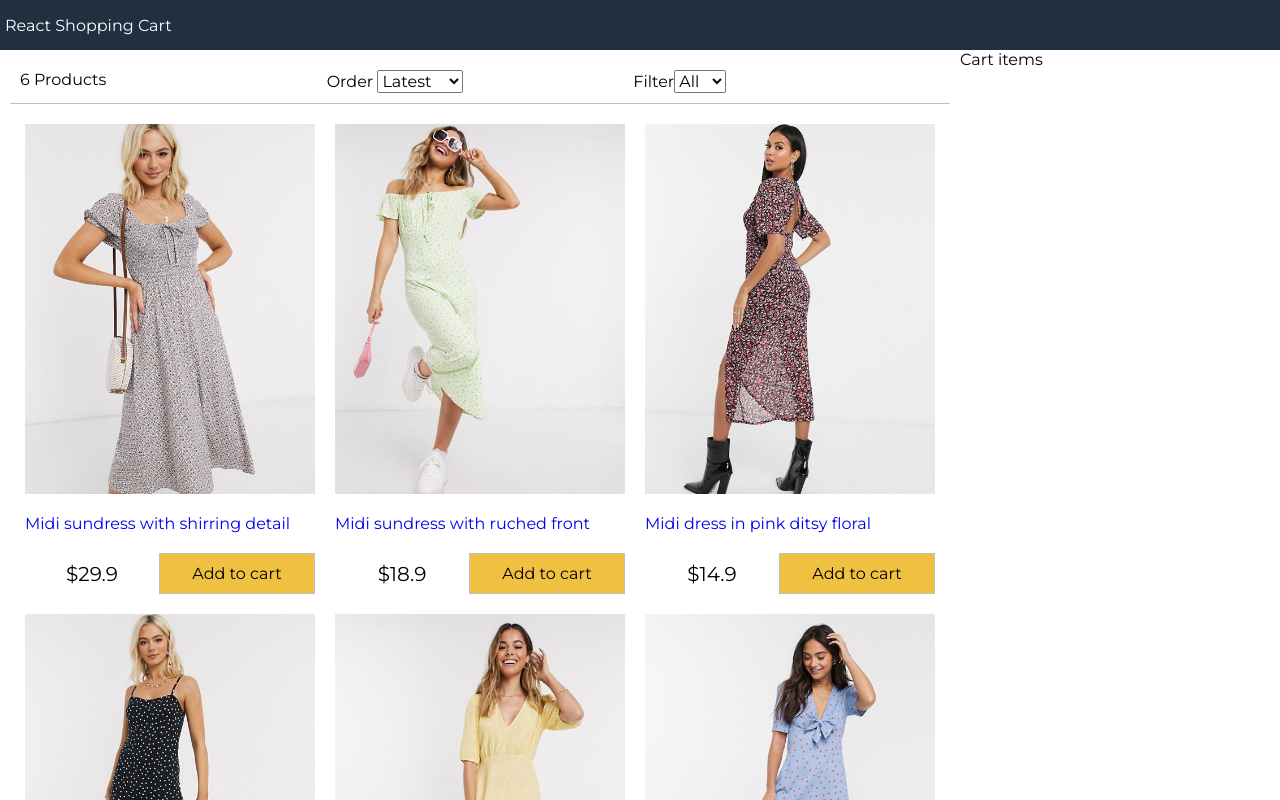
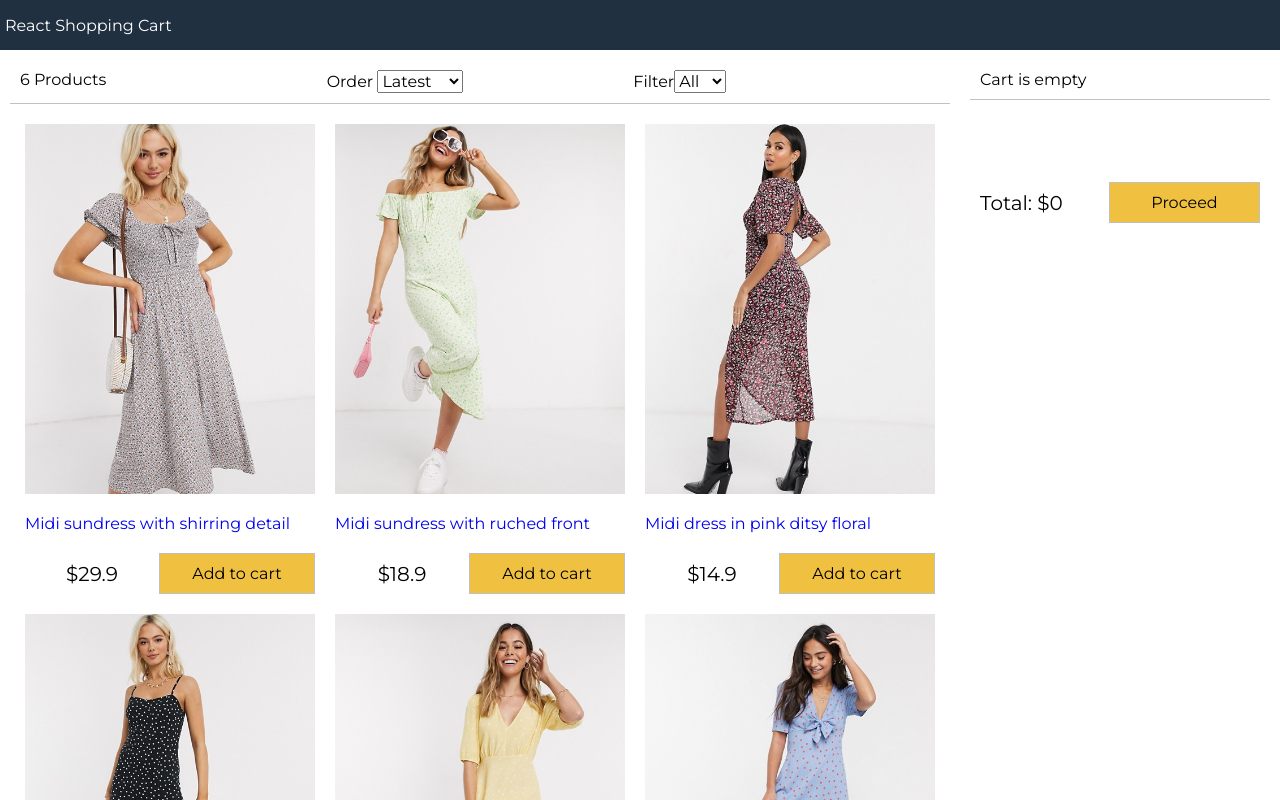
Before and after one commit to afercastro/react-shopping-cart, a React (Create React App) app: page / in a window 1280 px wide. Shown: the top 800 px of the page. Built offline with nearby package versions, Linux system fonts and the light colour scheme.

Commit message:
cart component

```diff
--- a/src/App.js
+++ b/src/App.js
@@ -2,6 +2,7 @@
 import data from './data.json';
 import Products from "./components/Products";
 import Filter from "./components/Filter";
+import Cart from "./components/Cart";
 
 
 class App extends React.Component {
@@ -9,10 +10,35 @@
     super();
     this.state={
       products: data.products,
+      cartItems:[],
       size: "",
       sort: "",
     };
   }
+  removeFromCart = (product)=>{
+    const cartItems=this.state.cartItems.slice();
+    this.setState({
+      cartItems:cartItems.filter(x=>x._id !== product._id),
+
+    });
+  };
+
+  addToCart=(product)=>{
+    const cartItems = this.state.cartItems.slice();
+    let alreadyInCart=false;
+    cartItems.forEach(item=>{
+      if(item._id===product._id){
+        item.count++;
+        alreadyInCart=true;
+      }
+    });
+    if(!alreadyInCart){
+      cartItems.push({...product, count:1});
+    }
+    this.setState({cartItems})
+  };
+
+
   sortProducts=(event)=>{
       //impl
       const sort= event.target.value;
@@ -33,7 +59,7 @@
           ? 1
           :-1
         ),
-      }))
+      }));
   };
   filterProducts=(event)=>{
       //impl
@@ -62,9 +88,14 @@
                          filterProducts={this.filterProducts}
                          sortProducts={this.sortProducts}
                 ></Filter>
-                <Products products={this.state.products}></Products>
+                <Products products={this.state.products}
+                addToCart={this.addToCart}></Products>
                 </div>
-              <div className="sidebar">Cart items</div>
+              <div className="sidebar">
+                <Cart
+                  cartItems={this.state.cartItems}
+                  removeFromCart={this.removeFromCart} />
+                  </div>
             </div>
           </main>
           <footer>
--- /dev/null
+++ b/src/components/Cart.js
@@ -0,0 +1,57 @@
+import React, { Component } from 'react';
+import formatCurrency from '../util';
+
+export default class Cart extends Component {
+    render() {
+        const {cartItems}=this.props;
+        return (
+            <div>
+              {cartItems.length===0?(
+            <div className="cart cart-header">Cart is empty</div>
+              ):(
+            <div className="cart cart-header">
+                You have {cartItems.length} in the cart {""}
+                </div>
+            )}
+            <div>
+                <div className="cart">
+                    <ul className="cart-items">
+                        {cartItems.map(item=>(
+                            <li key={item._id}>
+                                <div>
+                                    <img src={item.image} alt={item.title}></img>
+                                </div>
+                                <div>
+                                <div>{item.title}</div>
+                                <div className="right">
+                                    {formatCurrency(item.price)}x{item.count} {""}
+                                <button
+                                    className="button"
+                                    onClick={()=>this.props.removeFromCart(item)}>
+                                        Remove
+                                        </button>
+                                    </div>
+                                </div>
+                            </li>
+                        ))}
+                    </ul>
+                </div>
+                {cartItems.lenght!==0 && (
+                    <div className="cart">
+                    <div className="total">
+                        <div>
+                        Total: {" "}
+                        {formatCurrency(
+                            cartItems.reduce((a,c)=>a+c.price*c.count,0)
+                            )}
+                        </div>
+                        <button className="button primary">Proceed</button>
+                    </div>
+                </div>
+                )}
+            </div>
+            </div>
+
+        );
+    }
+}
--- a/src/components/Products.js
+++ b/src/components/Products.js
@@ -19,7 +19,7 @@
                             <div>
                                 {formatCurrency(product.price)}
                             </div>
-                            <button className="button primary">
+                            <button onClick={()=>this.props.addToCart(product)}  className="button primary">
                                 Add to cart
                             </button>
                             </div>
```
